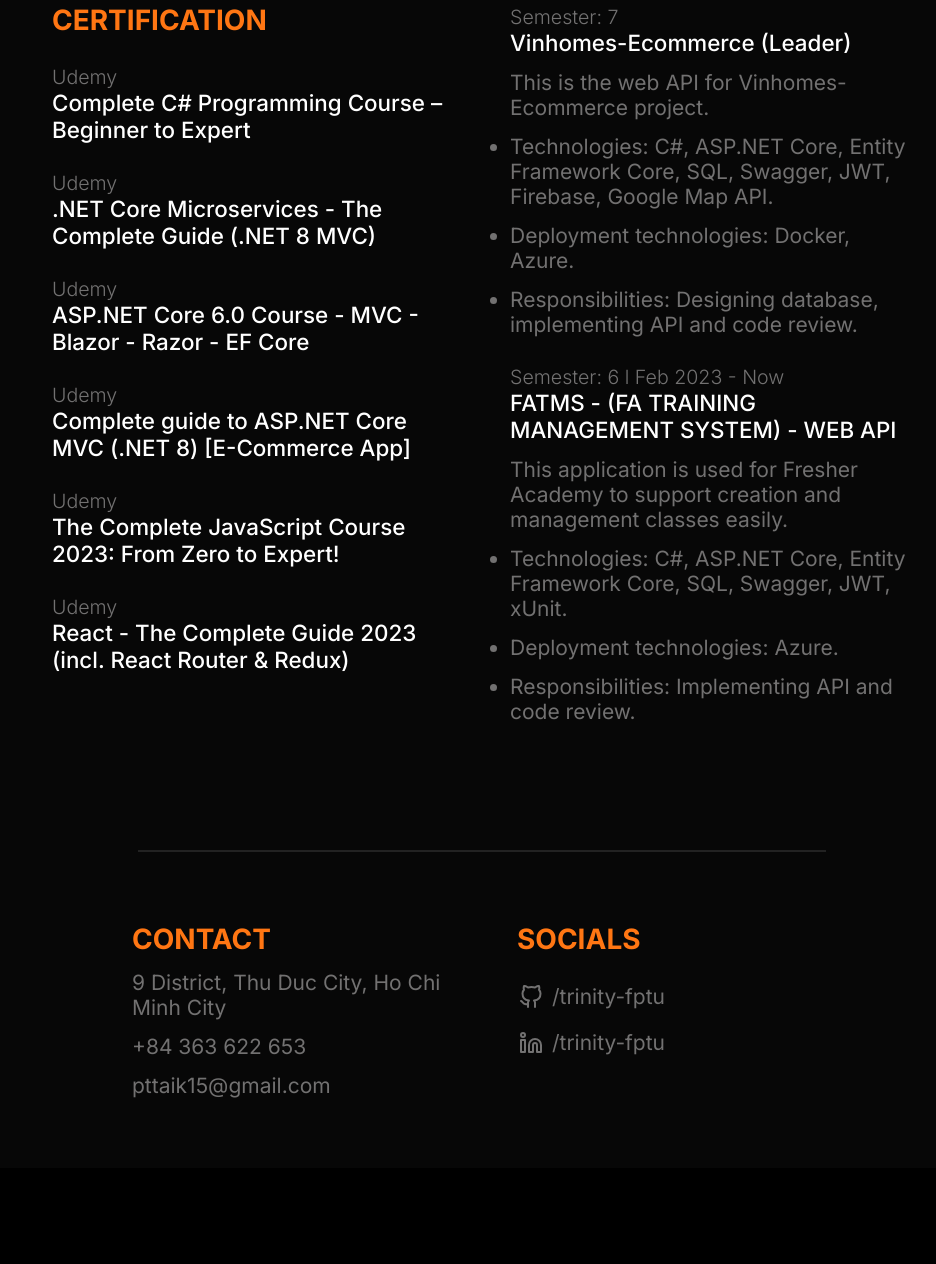
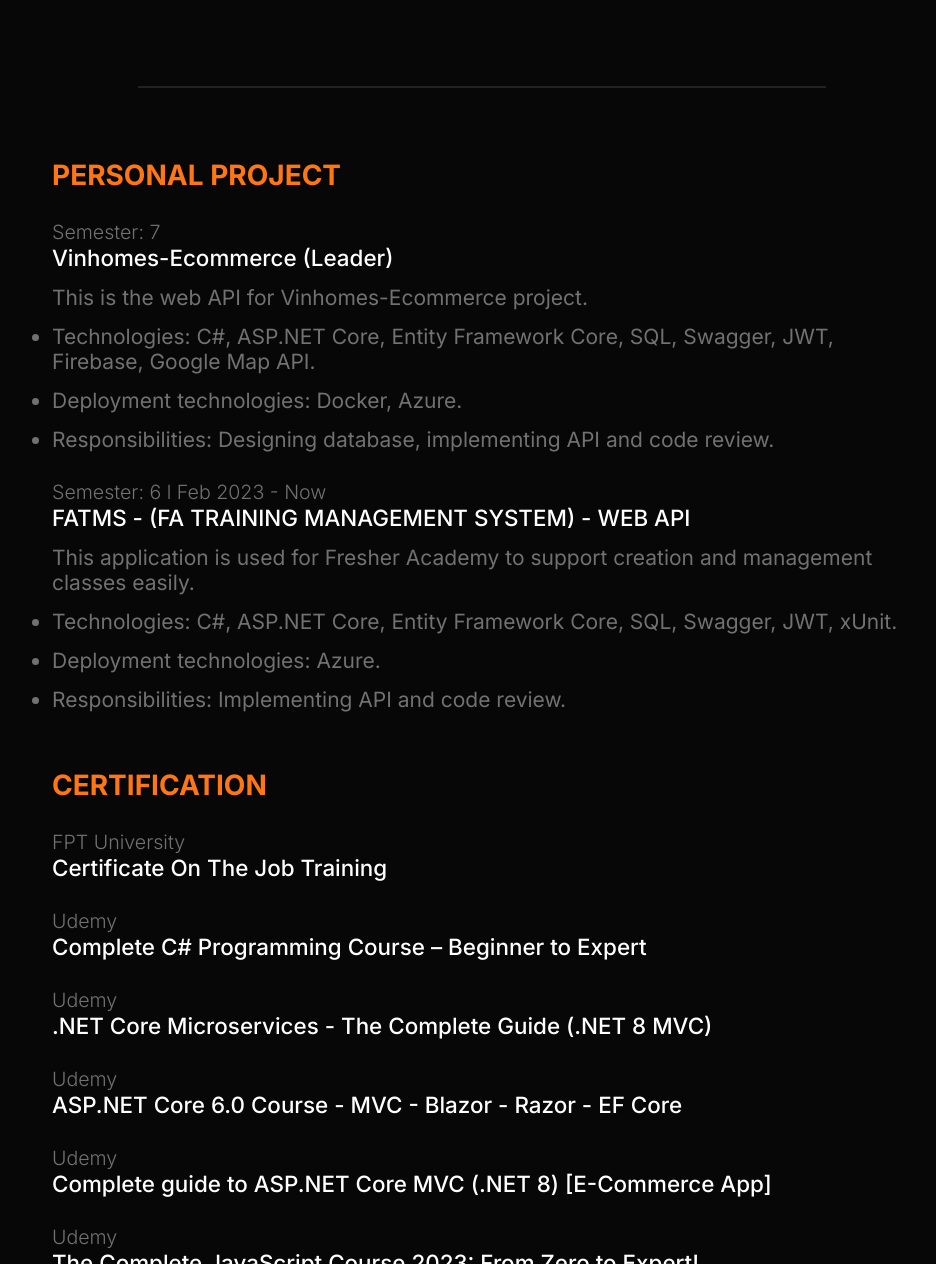
Before and after one commit to trinity-fptu/resume, a plain HTML site: page index.html in a window 1280 px wide. Shown: the part 1536-2800 px from the top of the page, without its empty margins (158-1094 px from the left). Before the commit the page ends 2704 px from the top, so only its background shows below. Drawn offline with nearby package versions, Linux system fonts and the light colour scheme.

Commit message:
update resume

```diff
--- a/index.html
+++ b/index.html
@@ -12,7 +12,8 @@
 
 <body>
   <div class="container">
-    <div class="profile">
+    <!--Profile-->
+    <div class="profile" id="profile">
       <div class="profile_container">
         <div class="profile_profileImg">
           <img src="./images/avatar.jpg">
@@ -29,10 +30,18 @@
             future, I am committed to following industry standards and best practices while remaining adaptable to new technologies
             and methodologies.
           </p>
+          <!--Download button-->
+          <a href="#" download="PhamTrongTai_CV.pdf" class="profile_downloadBtn" id="downloadBtn">
+            <i data-feather="download"></i>
+            <span>Download CV</span>
+          </a>
         </div>
       </div>
+
     </div>
-    <div class="group-1">
+    <!--End Profile-->
+    <!--Group1-->
+    <div class="group-1" id="group-1">
       <div class="skills">
         <h3 class="title">Expertise</h3>
         <ul class="skills_list ">
@@ -69,47 +78,10 @@
           </p>
         </div>
       </div>
-
-      <div class="certification">
-        <h3 class="title">certification</h3>
-        <div class="certification_item">
-          <p class="item_preTitle">Udemy</p>
-          <a href="https://www.udemy.com/certificate/UC-53ab7759-f296-4d3a-9d40-94f117584cf8/" class="item_title">Complete C# Programming Course –
-          Beginner to Expert</>
-          </a>
-        </div>
-        <div class="certification_item">
-          <p class="item_preTitle">Udemy</p>
-          <a href="https://www.udemy.com/certificate/UC-43d25af6-0e18-4eb4-83fc-81c67a4ec5b0/" class="item_title">.NET Core Microservices
-            - The Complete Guide (.NET 8 MVC)</>
-          </a>
-        </div>
-        <div class="certification_item">
-          <p class="item_preTitle">Udemy</p>
-          <a href="https://www.udemy.com/certificate/UC-c8d81860-6be1-433c-ab4e-15cb334a3185/" class="item_title">ASP.NET Core 6.0 Course
-            - MVC - Blazor - Razor - EF Core</>
-          </a>
-        </div>
-        <div class="certification_item">
-          <p class="item_preTitle">Udemy</p>
-          <a href="https://www.udemy.com/certificate/UC-ec49c610-cb48-4572-9068-7f5deb2c8740/" class="item_title">Complete guide to ASP.NET Core MVC (.NET 8) [E-Commerce App]</>
-          </a>
-        </div>
-        <div class="certification_item">
-          <p class="item_preTitle">Udemy</p>
-          <a href="https://www.udemy.com/certificate/UC-fc9aee03-1bc3-4349-bc8e-751397b31e20/" class="item_title">The Complete JavaScript Course 2023:
-            From Zero to Expert!</>
-          </a>
-        </div>
-        <div class="certification_item">
-          <p class="item_preTitle">Udemy</p>
-          <a href="https://www.udemy.com/certificate/UC-ec54934b-b404-4c36-a087-44925869b64c/" class="item_title">React - The Complete Guide 2023
-            (incl. React Router & Redux)</>
-          </a>
-        </div>
-      </div>
     </div>
-    <div class="group-2">
+    <!--End Group1-->
+    <!--Group2-->
+    <div class="group-2" id="group-2">
       <div class="exp">
         <h3 class="title">Experience</h3>
         <div class="exp_item">
@@ -129,6 +101,11 @@
           </ul>
         </div>
       </div>
+    </div>
+    <!--End Group2-->
+    <!--Group3-->
+    <hr>
+    <div class="group-3" id="group-3">
       <div class="awards">
         <h3 class="title">Personal Project</h3>
         <div class="awards_item">
@@ -136,16 +113,18 @@
           <a href="https://github.com/trinity-fptu/vinhomes-ecommerce" class="item_title">Vinhomes-Ecommerce (Leader)</a>
           <p class=" description">
             This is the web API for Vinhomes-Ecommerce project.
-            <ul class="description">
-              <li class="description">Technologies: C#, ASP.NET Core, Entity Framework Core, SQL, Swagger, JWT, Firebase, Google Map API.</li>
-              <li class="description">Deployment technologies: Docker, Azure.</li>
-              <li class="description">Responsibilities: Designing database, implementing API and code review.</li>
-            </ul>
+          <ul class="description">
+            <li class="description">Technologies: C#, ASP.NET Core, Entity Framework Core, SQL, Swagger, JWT, Firebase, Google
+              Map API.</li>
+            <li class="description">Deployment technologies: Docker, Azure.</li>
+            <li class="description">Responsibilities: Designing database, implementing API and code review.</li>
+          </ul>
           </p>
         </div>
         <div class="awards_item">
           <p class="item_preTitle">Semester: 6 l Feb 2023 - Now</p>
-          <a href="https://github.com/trinity-fptu/FATMS" class="item_title">FATMS - (FA TRAINING MANAGEMENT SYSTEM) - WEB API</a>
+          <a href="https://github.com/trinity-fptu/FATMS" class="item_title">FATMS - (FA TRAINING MANAGEMENT SYSTEM) - WEB
+            API</a>
           <p class=" description">
             This application is used for Fresher Academy to support creation and
             management classes easily.
@@ -157,11 +136,64 @@
           </p>
         </div>
       </div>
-
-
     </div>
+    <!--End Group3-->
+    <!--Group4-->
+    <div class="group-4" id="group-4">
+      <div class="certification">
+        <h3 class="title">certification</h3>
+        <div class="certification_item">
+          <p class="item_preTitle">FPT University</p>
+          <a href="https://fap.fpt.edu.vn/Report/Awa.aspx?id=vbszAm9zcSE%3d" class="item_title">Certificate On The Job Training</>
+          </a>
+        </div>
+        <div class="certification_item">
+          <p class="item_preTitle">Udemy</p>
+          <a href="https://www.udemy.com/certificate/UC-53ab7759-f296-4d3a-9d40-94f117584cf8/" class="item_title">Complete C#
+            Programming Course –
+            Beginner to Expert</>
+          </a>
+        </div>
+        <div class="certification_item">
+          <p class="item_preTitle">Udemy</p>
+          <a href="https://www.udemy.com/certificate/UC-43d25af6-0e18-4eb4-83fc-81c67a4ec5b0/" class="item_title">.NET Core
+            Microservices
+            - The Complete Guide (.NET 8 MVC)</>
+          </a>
+        </div>
+        <div class="certification_item">
+          <p class="item_preTitle">Udemy</p>
+          <a href="https://www.udemy.com/certificate/UC-c8d81860-6be1-433c-ab4e-15cb334a3185/" class="item_title">ASP.NET Core
+            6.0 Course
+            - MVC - Blazor - Razor - EF Core</>
+          </a>
+        </div>
+        <div class="certification_item">
+          <p class="item_preTitle">Udemy</p>
+          <a href="https://www.udemy.com/certificate/UC-ec49c610-cb48-4572-9068-7f5deb2c8740/" class="item_title">Complete
+            guide to ASP.NET Core MVC (.NET 8) [E-Commerce App]</>
+          </a>
+        </div>
+        <div class="certification_item">
+          <p class="item_preTitle">Udemy</p>
+          <a href="https://www.udemy.com/certificate/UC-fc9aee03-1bc3-4349-bc8e-751397b31e20/" class="item_title">The Complete
+            JavaScript Course 2023:
+            From Zero to Expert!</>
+          </a>
+        </div>
+        <div class="certification_item">
+          <p class="item_preTitle">Udemy</p>
+          <a href="https://www.udemy.com/certificate/UC-ec54934b-b404-4c36-a087-44925869b64c/" class="item_title">React - The
+            Complete Guide 2023
+            (incl. React Router & Redux)</>
+          </a>
+        </div>
+      </div>
+    </div>
+    <!--End Group4-->
+    <!--Group5-->
     <hr>
-    <div class="group-3">
+    <div class="group-5" id="group-5">
       <div class="contact">
         <h3 class="title">Contact</h3>
         <div class="contact_info">
@@ -190,6 +222,7 @@
         </div>
       </div>
     </div>
+    <!--End Group5-->
   </div>
   <script>
     feather.replace()
--- a/style.css
+++ b/style.css
@@ -85,6 +85,33 @@ a {
 	gap: 5rem;
 }
 .group-3 {
+	max-width: 1000px;
+	width: 100%;
+	margin: 0 auto;
+	grid-column: 1/-1;
+	display: flex;
+	flex-direction: row;
+	gap: 5rem;
+}
+.group-3 > div {
+	flex: 1;
+}
+
+.group-4 {
+	max-width: 1000px;
+	width: 100%;
+	margin: 0 auto;
+	grid-column: 1/-1;
+	display: flex;
+	flex-direction: row;
+	gap: 5rem;
+}
+
+.group-4 > div {
+	flex: 1;
+}
+
+.group-5 {
 	max-width: 700px;
 	width: 100%;
 	margin: 0 auto;
@@ -93,7 +120,8 @@ a {
 	flex-direction: row;
 	gap: 5rem;
 }
-.group-3 > div {
+
+.group-5 > div {
 	flex: 1;
 }
 @media only screen and (max-width: 768px) {
```
